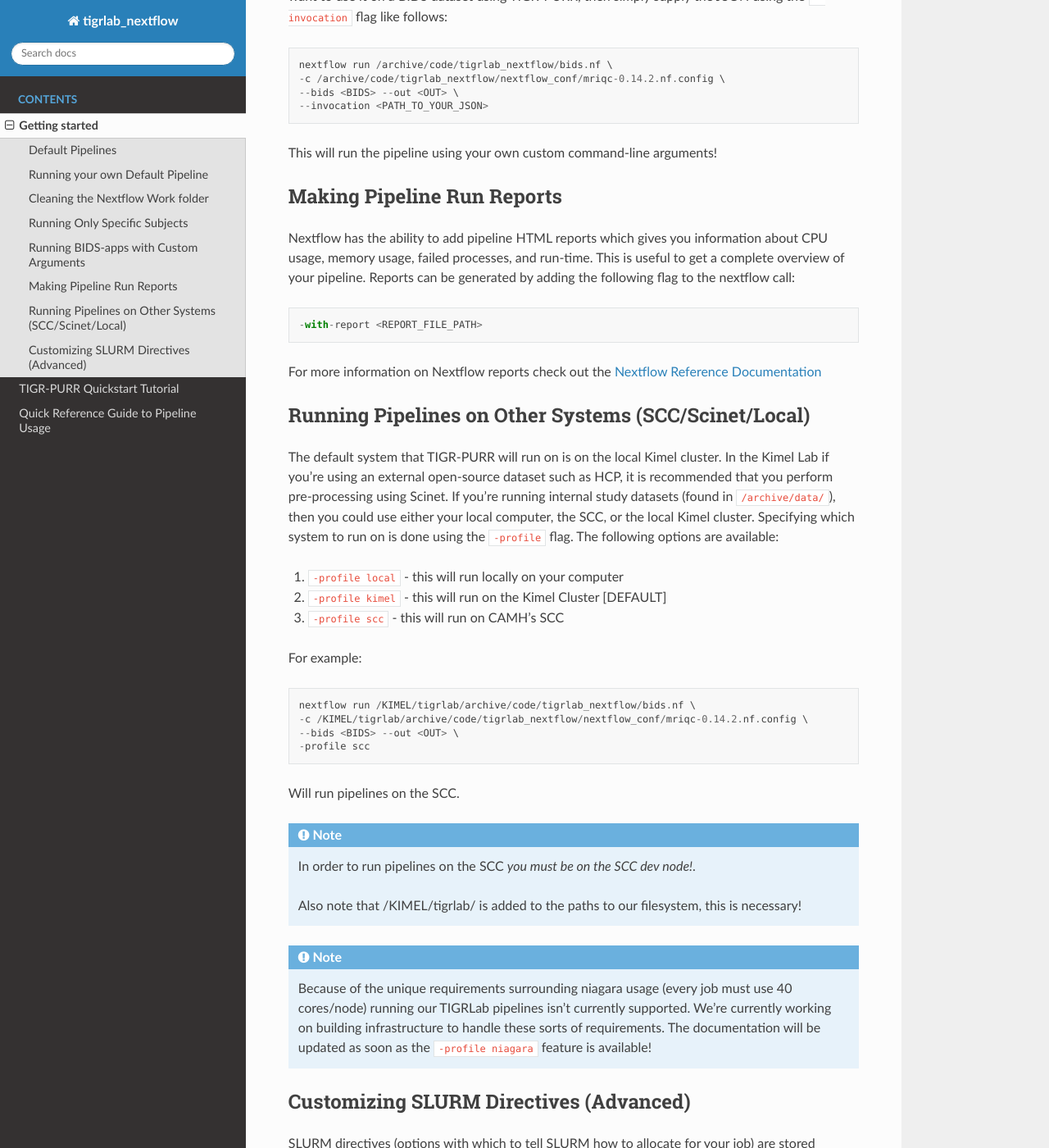
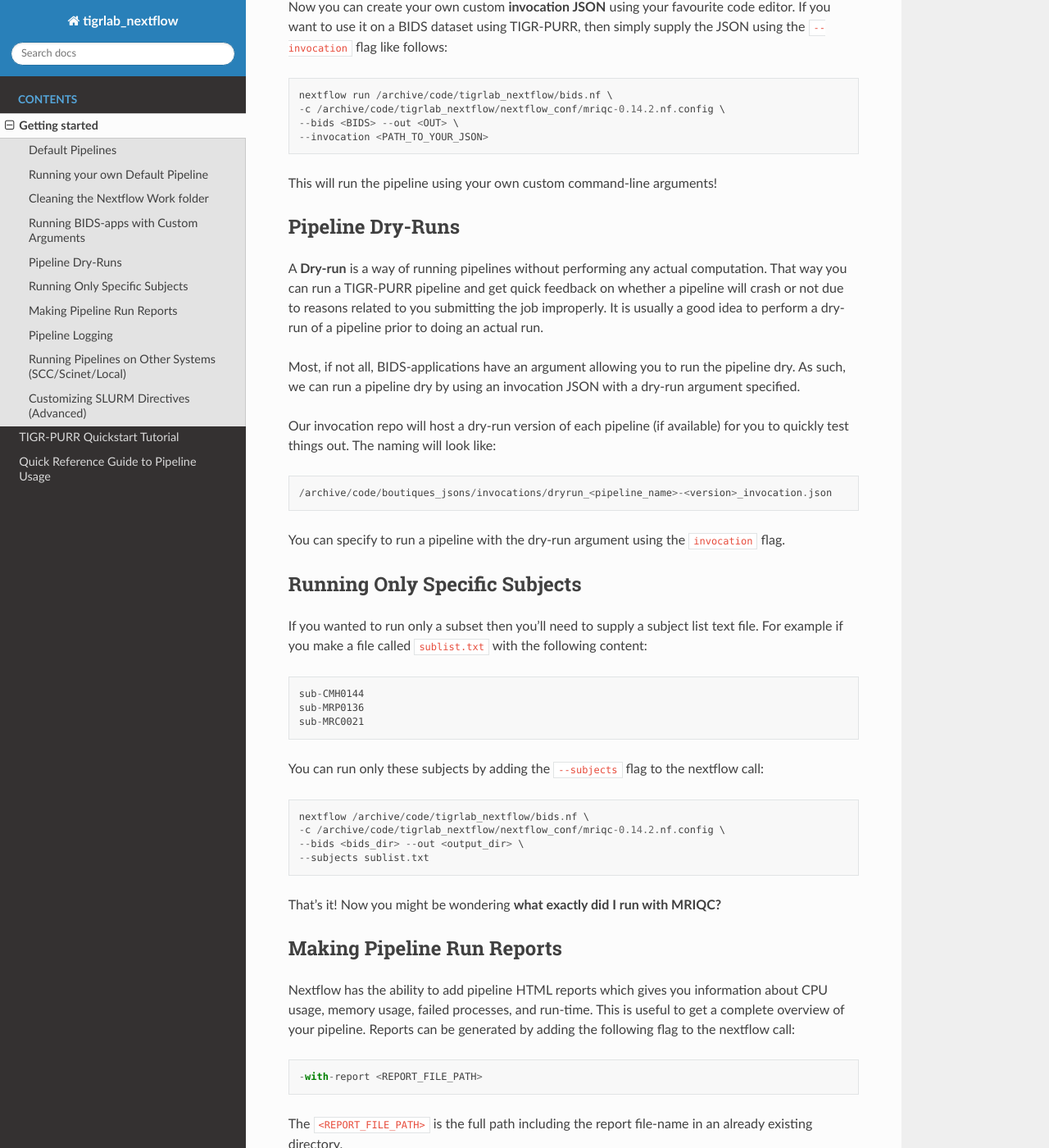
Before and after one commit to kimjetwav/TIGR_PURR, a Sphinx documentation site: the page built from docs/source/getting_started.rst, in a window 1280 px wide and 1400 px high, scrolled down 6464 px. Shown: the whole window at 82% size. Built offline with Sphinx 7.4.7 and the Read the Docs theme 2.0.0, drawn with Linux system fonts in a browser that asks for light colours; some of the changed text lies outside the part shown.

Commit message:
update bids.nf to output logs into pipeline specific directories and update docs from Iskas suggestions

```diff
--- a/docs/source/getting_started.rst
+++ b/docs/source/getting_started.rst
@@ -10,11 +10,18 @@
 Default Pipelines
 ============================
 
-We run a set of **Default Pipelines** regularly on our internal data stores of which the outputs go directly into the archive. The default pipelines will always output into::
+The **Default Pipelines** are defined as being any BIDS pipelines that are run with our internal (study-specific) settings. Any data that you find in the Kimel ``archive`` will have been run through using a **Default Pipeline**, which can be found in::
 
         /archive/data/<PROJECT>/pipelines/bids_apps/
 
-All **Default Pipeline** outputs will be pushed into this directory. Each pipeline will contain its own subfolder here and the outputs contained within this subfolder are specific to the pipeline. For example::
+These outputs will be automatically produced at regular intervals (depending on the pipeline). Outputs that are automatically run will be pushed into this directory. The particular participants that are run at any given time are those that are found in the **BIDS directory** in our archive which is found in::
+
+        /archive/data/<PROJECT>/data/bids/
+
+These will be automatically updated on a nightly basis for all of our studies.
+
+
+Each pipeline will contain its own subfolder here and the outputs contained within this subfolder are specific to the pipeline. For example::
 
         /archive/data/SPINS/pipelines/bids_apps/freesurfer/
 
@@ -144,6 +128,11 @@
         --invocation /archive/code/boutiques_jsons/invocations/mriqc-0.14.2_invocation.json
 
 This means that you can specify any JSON file using the flag ``--invocation`` with an **invocation JSON** as an argument.
+
+.. note::
+        When using your own **invocation JSON** you will need to create your own file and place it in your own directory.
+
+     A good practice regarding using your own **invocation JSON** is to store it alongside the code that will use the outputs of the pipeline with a file-name that contains the pipeline name and version. That way when you version-control your code (which you should be using) *the invocation JSON will also be stored!*
 
 Invocation JSONS are essentially command-line arguments packed neatly into a JSON file. This explicitly stores the arguments you used for a pipeline so that you can remember what exactly you ran if you need to reproduce outputs of a pipeline or want to incorporate more subjects when running a pipeline. TIGR-PURR uses `Boutiques <https://www.boutiques.github.io>`_ under the hood which handles these JSON files and translates them to command-line calls.
 
@@ -253,6 +242,44 @@
 This will run the pipeline using your own custom command-line arguments!
 
 
+.. _dryrun:
+
+Pipeline Dry-Runs
+==================
+
+A **Dry-run** is a way of running pipelines without performing any actual computation. That way you can run a TIGR-PURR pipeline and get quick feedback on whether a pipeline will crash or not due to reasons related to you submitting the job improperly. It is usually a good idea to perform a dry-run of a pipeline prior to doing an actual run.
+
+Most, if not all, BIDS-applications have an argument allowing you to run the pipeline dry. As such, we can run a pipeline dry by using an invocation JSON with a dry-run argument specified.
+
+Our invocation repo will host a dry-run version of each pipeline (if available) for you to quickly test things out. The naming will look like::
+
+        /archive/code/boutiques_jsons/invocations/dryrun_<pipeline_name>-<version>_invocation.json
+
+You can specify to run a pipeline with the dry-run argument using the ``invocation`` flag.
+
+
+Running Only Specific Subjects
+===============================
+
+If you wanted to run only a subset then you'll need to supply a subject list text file. For example if you make a file called ``sublist.txt`` with the following content::
+
+        sub-CMH0144
+        sub-MRP0136
+        sub-MRC0021
+
+You can run only these subjects by adding the ``--subjects`` flag to the nextflow call::
+
+        nextflow /archive/code/tigrlab_nextflow/bids.nf \
+        -c /archive/code/tigrlab_nextflow/nextflow_conf/mriqc-0.14.2.nf.config \
+        --bids <bids_dir> --out <output_dir> \
+        --subjects sublist.txt
+
+That's it! Now you might be wondering **what exactly did I run with MRIQC?**
+
+
+.. _invocation:
+
+
 Making Pipeline Run Reports
 =============================
 
@@ -260,7 +287,28 @@
 
         -with-report <REPORT_FILE_PATH>
 
+The  ``<REPORT_FILE_PATH>`` is the full path including the report file-name in an already existing directory.
+
+
+.. note::
+
+        Good practices for saving reports are to save it into the same folder as your pipeline output. In addition the name of the report should ideally be descriptive of the pipeline you are running (pipeline, version, timestamp, etc..)
+
 For more information on Nextflow reports check out the `Nextflow Reference Documentation <https://www.nextflow.io/docs/latest/tracing.html>`_
+
+
+
+Pipeline Logging
+====================
+
+When running pipelines often it is desirable to have logs available for each subject in case there are issues with particular participants being run through. Logs are always stored in the output directory that you specify under a folder called ``pipeline_logs/<application_run>`` which contains two types of files named as::
+
+        <subject>.out
+        <subject>.err
+
+These are the **standard output** and **standard error** of the processes run respectively and store what would have been outputted to your terminal had you directly run the pipeline without TIGR-PURR (albeit wrapped using Boutiques).
+
+If you are familiar with using `SLURM's <https://slurm.schedmd.com/>`_ sbatch command, then this will be exactly the outputs that SLURM produces.
 
 
 .. _profiles:
```
Also changed, not shown: other parts of docs/source/getting_started.rst (+0 -23 lines), docs/source/quickstart_tutorial.rst (+2 -9 lines), 1 other file.
